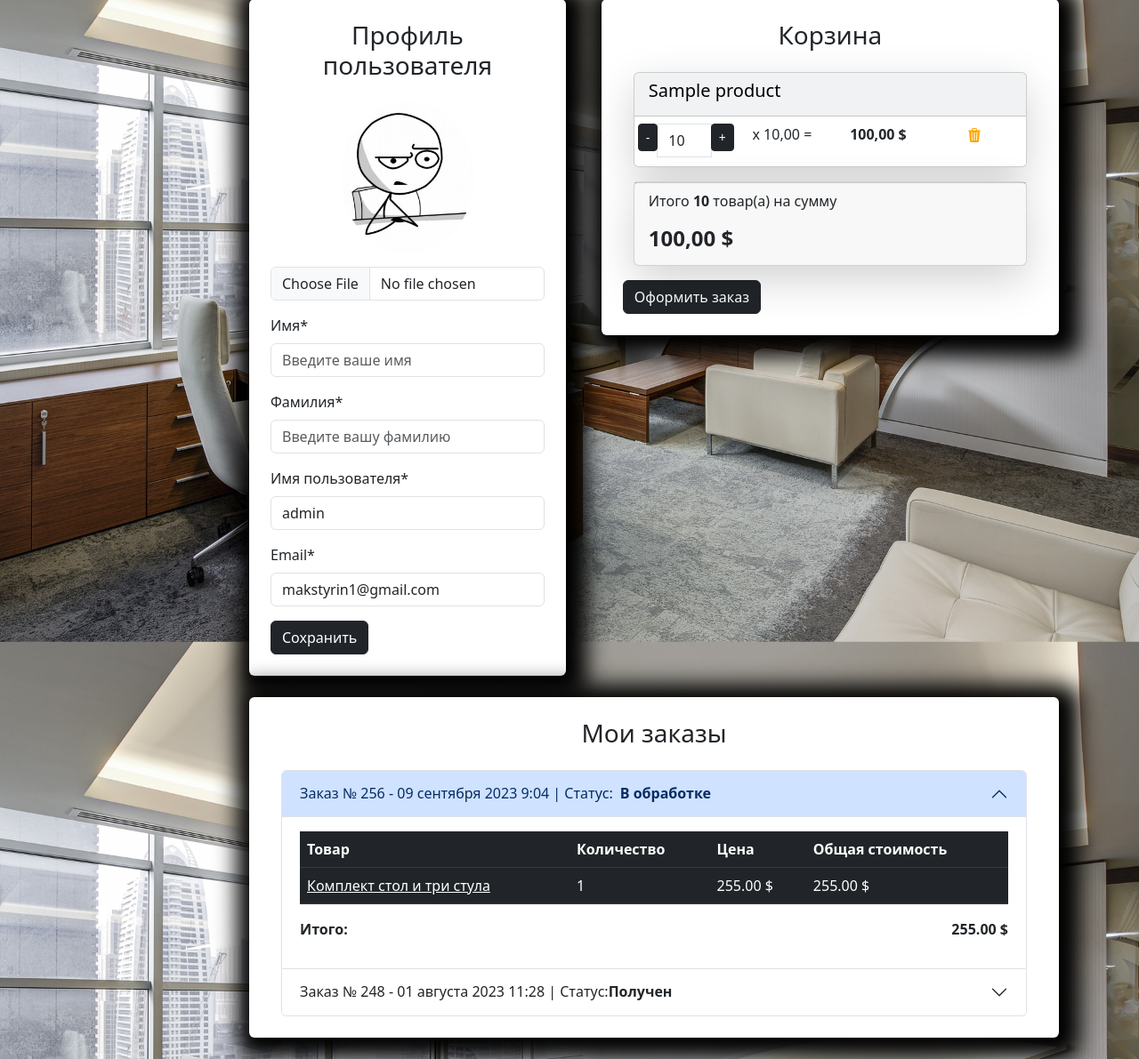
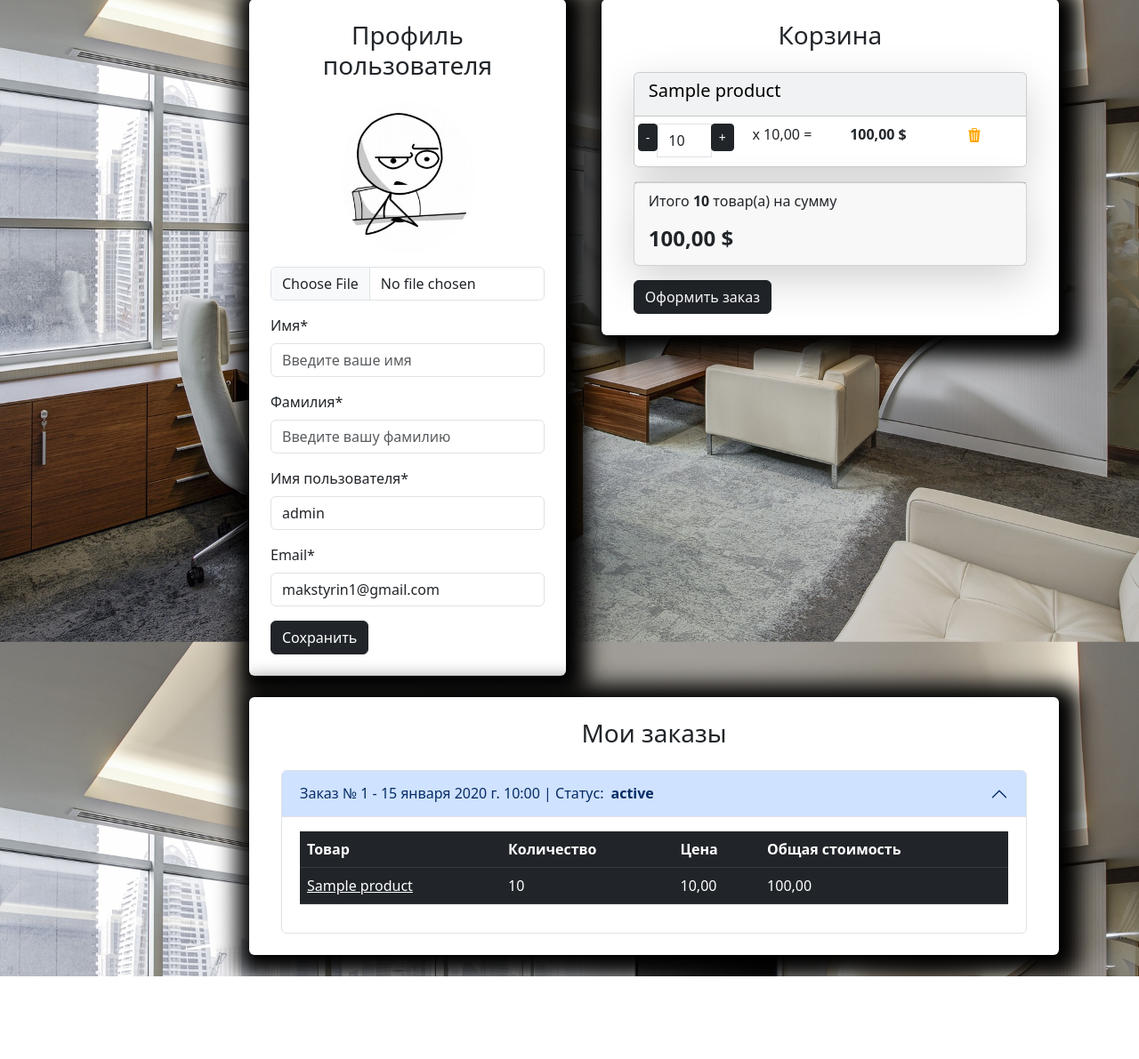
Before and after one commit to makstyrin1/Furniture-Store, a Django app: page /user/profile/ in a window 1280 px wide. Shown: the part 133-1324 px from the top of the page at 89% size. After the commit the page ends 1231 px from the top, so only its background shows below. Run offline with Django 5.2, Linux system fonts and the light colour scheme; a user stored in the database is signed in; data comes from the database, SQL or seed files in the repository; tables that the repository leaves empty hold one stand-in row (values such as "Sample post"); parts of the project's set-up code (start-up, migrations or seed data) failed here and were passed over; some libraries are stand-ins or nearby versions.

Commit message:
Final edits

```diff
--- a/carts/templates/carts/includes/included_cart.html
+++ b/carts/templates/carts/includes/included_cart.html
@@ -57,3 +57,8 @@
         <h4 class="float-left"><strong>{{ carts.total_price }} $</strong></h4>
     </div>
 </div>
+{% if carts and not order %}
+    <a class="btn btn-dark" href="{% url "orders:create_order" %}">
+        Оформить заказ
+    </a>
+{% endif %}
--- a/carts/utils.py
+++ b/carts/utils.py
@@ -4,8 +4,8 @@ from carts.models import Cart
 
 def get_user_carts(request):
     if request.user.is_authenticated:
-        return Cart.objects.filter(user=request.user)
+        return Cart.objects.filter(user=request.user).select_related('product')
 
     if not request.session.session_key:
         request.session.create()
-    return Cart.objects.filter(session_key=request.session.session_key)
+    return Cart.objects.filter(session_key=request.session.session_key).select_related('product')
--- a/orders/views.py
+++ b/orders/views.py
@@ -2,13 +2,14 @@ from django.db import transaction
 from django.forms import ValidationError
 from django.shortcuts import redirect, render
 from django.contrib import messages
+from django.contrib.auth.decorators import login_required
 
 from carts.models import Cart
 from orders.forms import CreateOrderForm
 from orders.models import Order, OrderItem
 
 
-
+@login_required
 def create_order(request):
     if request.method == 'POST':
         form = CreateOrderForm(data=request.POST)
@@ -68,6 +69,7 @@ def create_order(request):
     context = {
         'title': 'Home - Оформление заказа',
         'form': form,
+        'order': True,
     }
 
     return render(request, 'orders/create_order.html', context=context)
--- a/templates/includes/cart_button.html
+++ b/templates/includes/cart_button.html
@@ -26,11 +26,6 @@
                     {% include "carts/includes/included_cart.html" %}
                     <!-- Закончилась разметка корзины -->
                 </div>
-                {% if carts %}
-                    <a class="btn btn-dark" href="{% url "orders:create_order" %}">
-                        Оформить заказ
-                    </a>
-                {% endif %}
             </div>
         </div>
     </div>
--- a/users/templates/users/profile.html
+++ b/users/templates/users/profile.html
@@ -4,7 +4,6 @@
 
 
 {% block content %}
-<!-- Контент на странице -->
 <div class="row">
     <div class="container mt-5">
         <div class="row">
@@ -26,10 +25,10 @@
                                         style="max-width: 150px;">
                                 {% endif %}
                                 <input type="file" class="form-control mt-3" id="id_image"
-                                    name="image"
+                                    name='image'
                                     accept="image/*">
                                     {% if form.image.errors %}
-                                    <div class="alert alert-danger alert-dismissible fade show">{{ form.image.errors }}</div>
+                                    <div class="alert alert-danger alert-dismissible fade show">{{form.image.errors}}</div>
                                     {% endif %}
                             </div>
                             <div class="col-md-12 mb-3">
@@ -40,7 +39,7 @@
                                     value="{{ form.first_name.value }}"
                                     required>
                                     {% if form.first_name.errors %}
-                                    <div class="alert alert-danger alert-dismissible fade show">{{ form.first_name.errors }}</div>
+                                    <div class="alert alert-danger alert-dismissible fade show">{{form.first_name.errors}}</div>
                                     {% endif %}
                             </div>
                             <div class="col-md-12 mb-3">
@@ -50,8 +49,8 @@
                                     placeholder="Введите вашу фамилию"
                                     value="{{ form.last_name.value }}"
                                     required>
-                                    {% if form.last_name.error %}
-                                    <div class="alert alert-danger alert-dismissible fade show">{{ form.last_name.errors }}</div>
+                                    {% if form.last_name.errors %}
+                                    <div class="alert alert-danger alert-dismissible fade show">{{form.last_name.errors}}</div>
                                     {% endif %}
                             </div>
                             <div class="col-md-12 mb-3">
@@ -62,7 +61,7 @@
                                     value="{{ form.username.value }}"
                                     required>
                                     {% if form.username.errors %}
-                                    <div class="alert alert-danger alert-dismissible fade show">{{ form.username.errors }}</div>
+                                    <div class="alert alert-danger alert-dismissible fade show">{{form.username.errors}}</div>
                                     {% endif %}
                             </div>
                             <div class="col-md-12 mb-3">
@@ -73,7 +72,7 @@
                                     value="{{ form.email.value }}"
                                     required>
                                     {% if form.email.errors %}
-                                    <div class="alert alert-danger alert-dismissible fade show">{{ form.email.errors }}</div>
+                                    <div class="alert alert-danger alert-dismissible fade show">{{form.email.errors}}</div>
                                     {% endif %}
                             </div>
                         </div>
@@ -83,35 +82,33 @@
             </div>
             <!-- Корзина -->
             {% user_carts request as carts %}
+
             <div class="col-md-7">
                 <div class=" bg-white p-4 mb-4 mx-2 rounded custom-shadow">
                     <h3 class="text-center mb-4">Корзина</h3>
                     <div class="container" id="cart-items-container">
                         <!-- Разметка корзины -->
-                         {% include "carts/includes/included_cart.html" %}
+                        {% include "carts/includes/included_cart.html" %}
                         <!-- Закончилась разметка корзины -->
                     </div>
-                    {% if carts %}
-                    <a class="btn btn-dark" href="..orders/create_order.html">
-                        Оформить заказ
-                    </a>
-                    {% endif %}
                 </div>
             </div>
             <!-- Оформленные заказы -->
+            {% comment %} {% cache 60 user_orders user.id %} {% endcomment %}
             <div class="col-md-12">
                 <div class=" bg-white p-4 mb-4 mx-2 rounded custom-shadow">
                     <h3 class="text-center mb-4">Мои заказы</h3>
                     <!-- Разметка заказов -->
                     <div class="container">
                         <div class="accordion" id="accordionExample">
+                            {% for order in orders %}
                             <div class="accordion-item">
-                                <h2 class="accordion-header" id="heading1">
-                                    <button class="accordion-button" type="button" data-bs-toggle="collapse" data-bs-target="#collapse1" aria-expanded="false" aria-controls="collapse1">
-                                        Заказ № 256 - 09 сентября 2023 9:04 | Статус:<strong class="mx-2"> В обработке</strong>
+                                <h2 class="accordion-header" id="heading{{ order.id }}">
+                                    <button class="accordion-button {% if order != orders.0 %}collapsed{% endif %}" type="button" data-bs-toggle="collapse" data-bs-target="#collapse{{ order.id }}" aria-expanded="false" aria-controls="collapse{{ order.id }}">
+                                        Заказ № {{ order.id }} - {{ order.created_timestamp }} | Статус: <strong class="mx-2">{{order.status}}</strong>
                                     </button>
                                 </h2>
-                                <div id="collapse1" class="accordion-collapse collapse show" aria-labelledby="heading1" data-bs-parent="#accordionExample">
+                                <div id="collapse{{ order.id }}" class="accordion-collapse collapse {% if order == orders.0 %}show{% endif %}" aria-labelledby="heading{{ order.id }}" data-bs-parent="#accordionExample">
                                     <div class="accordion-body">
                                         <table class="table table-dark table-hover">
                                             <thead>
@@ -123,59 +120,29 @@
                                                 </tr>
                                             </thead>
                                             <tbody>
+                                                {% for item in order.orderitem_set.all %}
                                                 <tr>
-                                                    <td><a class="text-white" href="#">Комплект стол и три стула</a></td>
-                                                    <td>1</td>
-                                                    <td>255.00 $</td>
-                                                    <td>255.00 $</td>
+                                                    <td><a class="text-white" href="{% url 'goods:product' item.product.slug %}">{{ item.product.name }}</a></td>
+                                                    <td>{{ item.quantity }}</td>
+                                                    <td>{{ item.price }}</td>
+                                                    <td>{{ item.products_price }}</td>
 
                                                 </tr>
-                                            </tbody>
-                                        </table>
-                                        <div class="d-flex justify-content-between">
-                                            <p><strong>Итого:</strong></p>
-                                            <p><strong>255.00 $</strong></p>
-
-                                        </div>
-                                    </div>
-                                </div>
-                            </div>
-                            <div class="accordion-item">
-                                <h2 class="accordion-header" id="heading2">
-                                    <button class="accordion-button collapsed" type="button" data-bs-toggle="collapse" data-bs-target="#collapse2" aria-expanded="false" aria-controls="collapse2">
-                                        Заказ № 248 - 01 августа 2023 11:28 | Статус: <strong>Получен</strong>
-                                    </button>
-                                </h2>
-                                <div id="collapse2" class="accordion-collapse collapse" aria-labelledby="heading2" data-bs-parent="#accordionExample">
-                                    <div class="accordion-body">
-                                        <table class="table table-dark table-hover">
-                                            <thead>
-                                                <tr>
-                                                    <th>Товар</th>
-                                                    <th>Количество</th>
-                                                    <th>Цена</th>
-                                                    <th>Общая стоимость</th>
-                                                </tr>
-                                            </thead>
-                                            <tbody>
-                                                <tr>
-                                                    <td><a class="text-white" href="#">Стул офисный</a></td>
-                                                    <td>2</td>
-                                                    <td>30.00 $</td>
-                                                    <td>60.00 $</td>
-
-                                                </tr>
+                                                {% endfor %}
                                             </tbody>
                                         </table>
                                     </div>
                                 </div>
                             </div>
+                            {% endfor %}
                         </div>
                     </div>
+
                     <!-- Закончилась разметка заказов -->
                 </div>
             </div>
+            {% comment %} {% endcache %} {% endcomment %}
         </div>
     </div>
 </div>
-{% endblock content %}
+{% endblock  %}
--- a/users/templates/users/users_cart.html
+++ b/users/templates/users/users_cart.html
@@ -14,11 +14,6 @@
                     {% include "carts/includes/included_cart.html" %}
                     <!-- Закончилась разметка корзины -->
                 </div>
-                {% if carts %}
-                    <a class="btn btn-dark" href="..orders/create_order.html">
-                        Оформить заказ
-                    </a>
-                {% endif %}
             </div>
         </div>
     </div>
--- a/users/views.py
+++ b/users/views.py
@@ -1,10 +1,13 @@
 from django.contrib.auth.decorators import login_required
 from django.contrib import auth, messages
+from django.db.models import Prefetch
 from django.http import HttpResponseRedirect
 from django.shortcuts import redirect, render
 from django.urls import reverse
 
 from carts.models import Cart
+import orders
+from orders.models import Order, OrderItem
 from users.forms import ProfileForm, UserLoginForm, UserRegistrationForm
 
 
@@ -78,9 +81,21 @@ def profile(request):
     else:
         form = ProfileForm(instance=request.user)
 
+    orders = (
+        Order.objects.filter(user=request.user)
+        .prefetch_related(
+            Prefetch(
+                'orderitem_set',
+                queryset=OrderItem.objects.select_related('product'),
+            )
+        )
+        .order_by('-id')
+    )
+
     context = {
         'title': 'Home - Кабинет',
         'form': form,
+        'orders': orders,
     }
     return render(request, 'users/profile.html', context)
 
```
